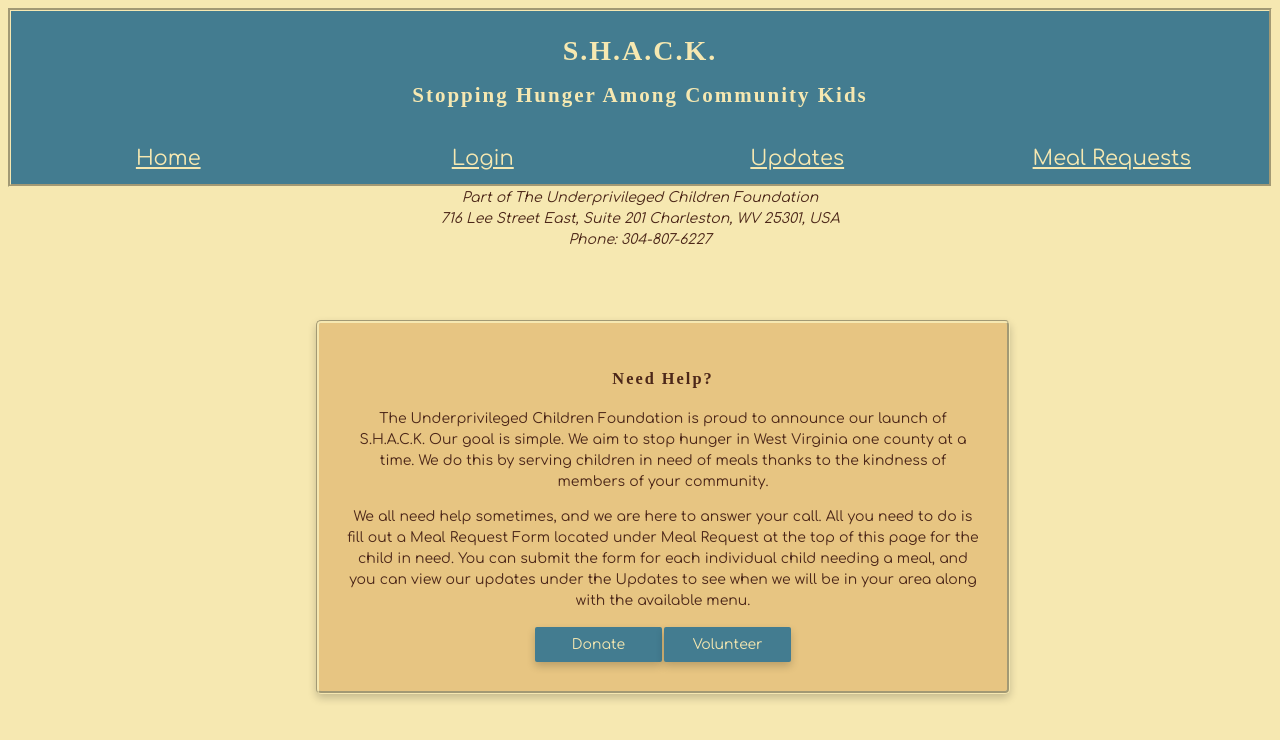
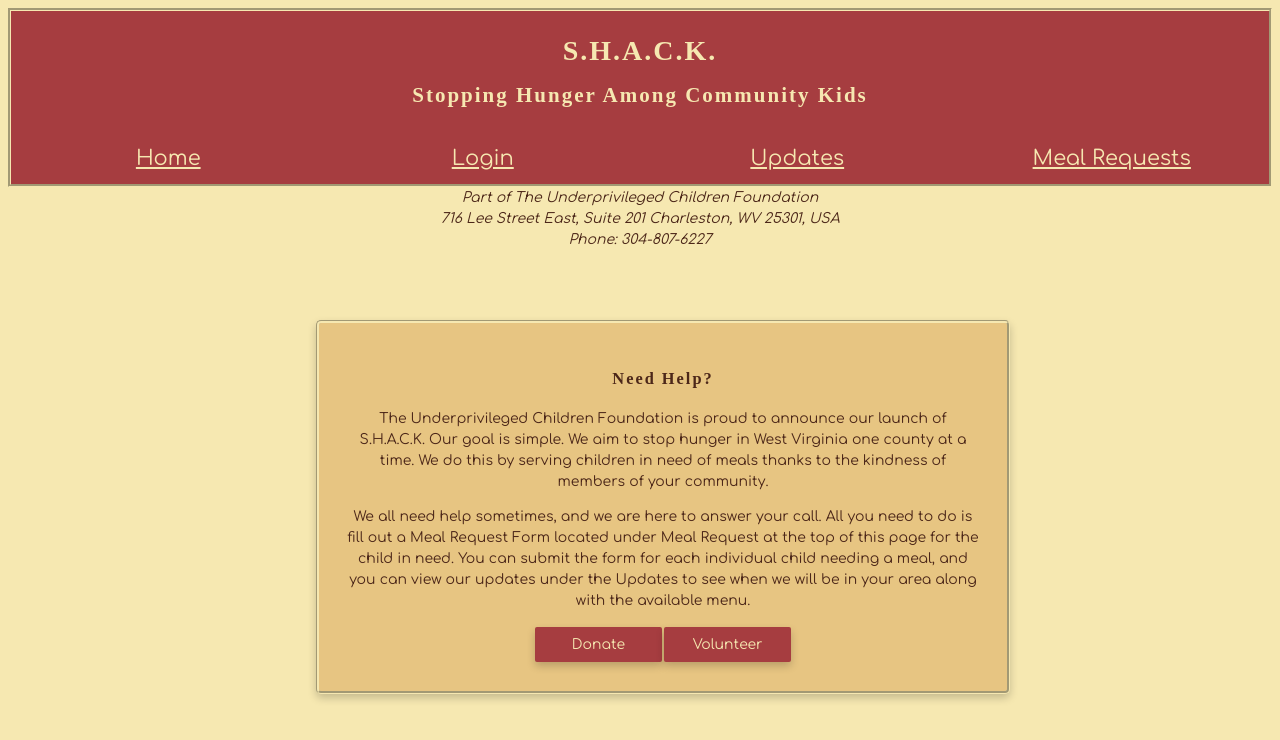
Before and after one commit to LindseyKCrittendon/ClientSideCapstone, a React (Create React App) app: page / in a window 1280 px wide. Shown: the top 740 px of the page. Built offline with nearby package versions, Linux system fonts and the light colour scheme; a web font is replaced by a local one.

Commit message:
MVP...or is it?

```diff
--- a/src/components/home/Home.css
+++ b/src/components/home/Home.css
@@ -22,7 +22,7 @@
 }
 button {
     box-shadow: 0 4px 8px 0 rgba(0,0,0,0.2);
-    background-color: #437c90;
+    background-color: #a63d40;
     border: none;
     color: #f6e8b1;
     text-align: center;
@@ -36,5 +36,5 @@ button {
   }
 
   button:hover {
-    background-color: #255957;
+    background-color: #61210f;
   }
--- a/src/components/kid/Kid.css
+++ b/src/components/kid/Kid.css
@@ -18,7 +18,7 @@
 
   .card button {
     box-shadow: 0 4px 8px 0 rgba(0,0,0,0.2);
-    background-color: #437c90;
+    background-color: #a63d40;
     border: none;
     color: #f6e8b1;
     text-align: center;
@@ -32,5 +32,5 @@
   }
 
   .card button:hover {
-    background-color: #255957;
+    background-color: #61210f;
   }
--- a/src/components/nav/NavBar.css
+++ b/src/components/nav/NavBar.css
@@ -7,7 +7,7 @@ small {
   }
 
   header {
-    background-color:#437c90;
+    background-color:#a63d40;
     border: groove 3px #f6e8b1;
 
 
@@ -31,7 +31,7 @@ small {
     font-size: 1.5em;
     color: #f6e8b1;
     box-sizing: border-box;
-    background-color: #437c90;
+    background-color: #a63d40;
     list-style-type: none;
 
     /* border: groove #ff96c5 2px; */
@@ -42,5 +42,5 @@ small {
   }
 
   nav .container a:hover {
-    color: #255957;
+    color: #61210f;
   }
--- a/src/components/update/UpdateForm.css
+++ b/src/components/update/UpdateForm.css
@@ -20,7 +20,7 @@ fieldset button {
     max-width: 9em;
     padding: .5em;
     margin: .3em auto;
-    background-color: #437c90;
+    background-color: #a63d40;
     border: none;
     color: #f6e8b1;
     text-align: center;
```
